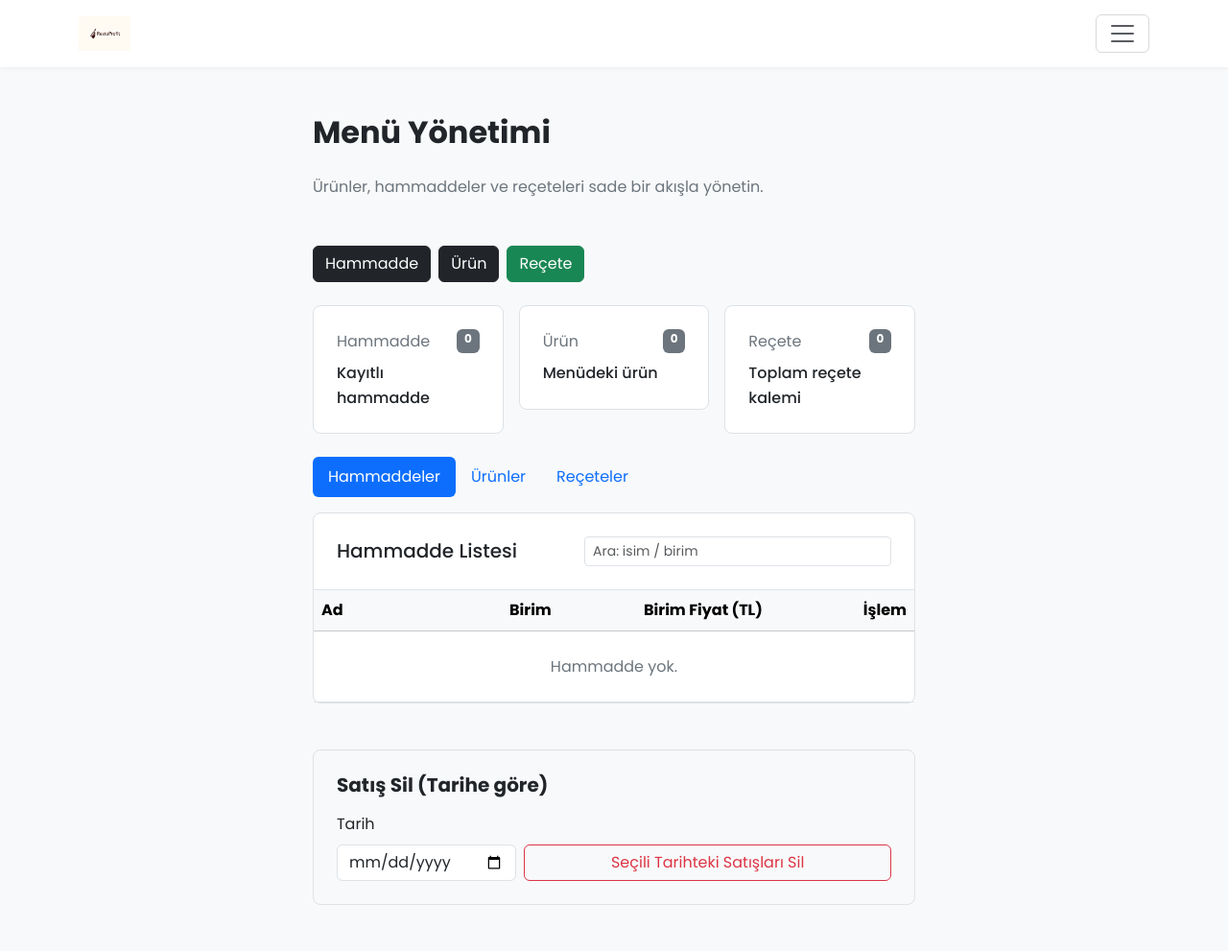
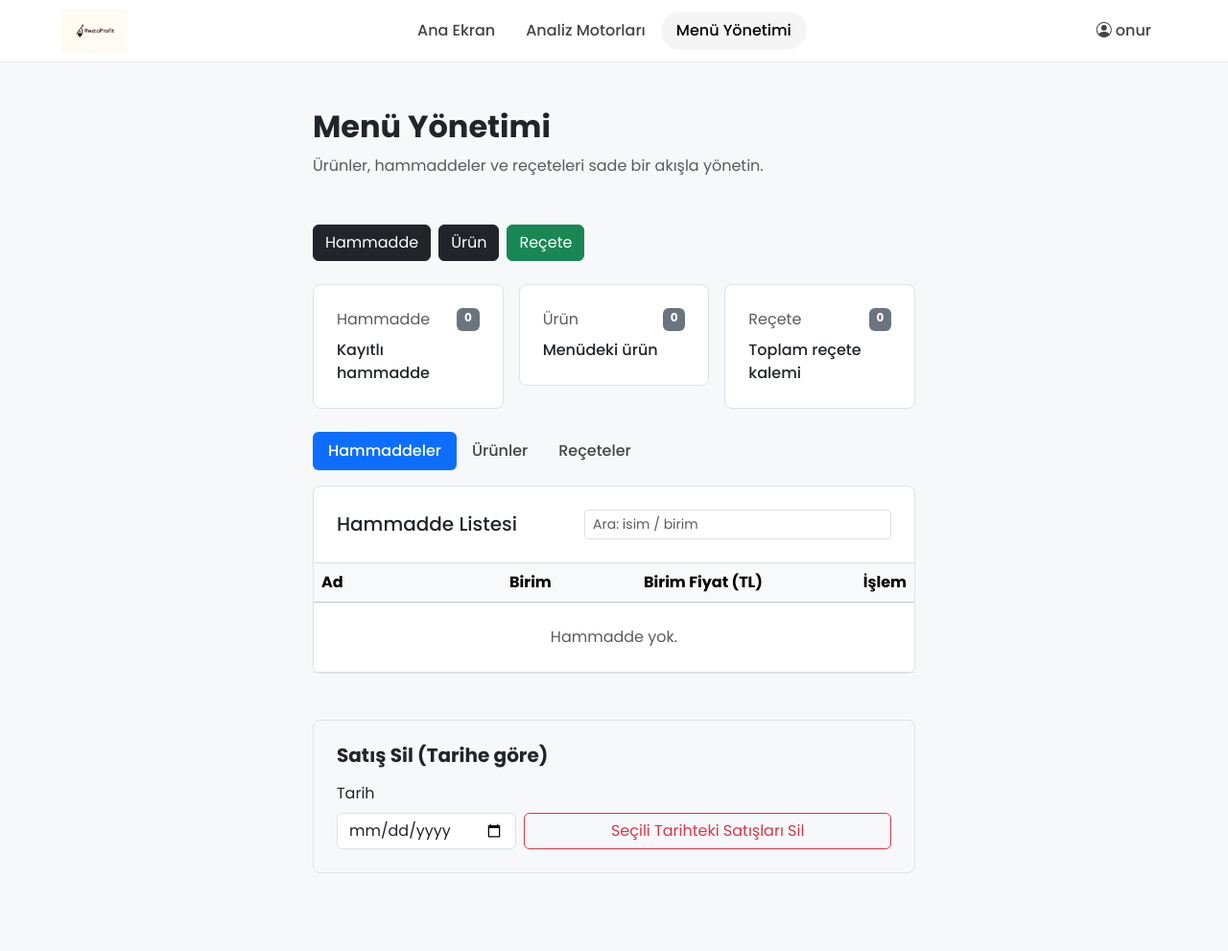
Before and after one commit to onurturkben/restoprofit, a Flask app: page /admin in a window 1280 px wide. Shown: the whole page at 96% size. After the commit the page ends 958 px from the top, so only its background shows below. Run offline with Flask 3, Linux system fonts and the light colour scheme; the first user in the database is signed in; data that the repository does not hold is empty.

Commit message:
Update base.html

```diff
--- a/templates/base.html
+++ b/templates/base.html
@@ -8,136 +8,108 @@
   <link href="https://cdn.jsdelivr.net/npm/bootstrap@5.3.3/dist/css/bootstrap.min.css" rel="stylesheet">
 
   <!-- Icons -->
-  <link href="https://cdn.jsdelivr.net/npm/bootstrap-icons@1.11.3/font/bootstrap-icons.min.css" rel="stylesheet">
+  <link rel="stylesheet" href="https://cdn.jsdelivr.net/npm/bootstrap-icons@1.11.3/font/bootstrap-icons.css">
 
-  <!-- Poppins -->
-  <link rel="preconnect" href="https://fonts.googleapis.com">
-  <link rel="preconnect" href="https://fonts.gstatic.com" crossorigin>
+  <!-- Poppins (Avenir alternatifi) -->
   <link href="https://fonts.googleapis.com/css2?family=Poppins:wght@300;400;500;700&display=swap" rel="stylesheet">
 
-  <title>{{ title|default('RestoProfit') }} - RestoProfit</title>
+  <title>{{ title|default('RestoProfit') }}</title>
 
   <style>
     :root{
-      --rp-max: 1140px;          /* 1) container genişliği */
-      --rp-space-1: 8px;         /* 8px spacing sistemi */
-      --rp-space-2: 16px;
-      --rp-space-3: 24px;
-      --rp-space-4: 32px;
-      --rp-space-6: 48px;
-      --rp-space-8: 64px;
-      --rp-muted:#6c757d;
-      --rp-border:#e2e8f0;
-      --rp-bg:#f7f9fb;
-      --rp-card:#ffffff;
-      --rp-ink:#212529;
+      --rp-bg:#f7f8fa;        /* ana arka plan */
+      --rp-card:#ffffff;      /* kart arka plan */
+      --rp-text:#212529;      /* metin */
+      --rp-muted:#6c757d;     /* ikincil metin */
+      --rp-brand:#2C0302;     /* logo rengi */
+      --rp-radius:14px;       /* büyük, yumuşak köşe */
+      --rp-shadow:0 10px 25px rgba(16,24,40,.06);
+      --space-1:8px; --space-2:16px; --space-3:24px; --space-4:32px; --space-5:48px; --space-6:64px;
+      --container-max:1200px;
     }
 
-    html,body{height:100%}
-    body{
-      font-family:'Poppins',system-ui,-apple-system,Segoe UI,Roboto,Arial,sans-serif;
-      color:var(--rp-ink);
-      background:#f8f9fa;
-      line-height:1.6;
+    html,body{background:var(--rp-bg); color:var(--rp-text); font-family:'Poppins',system-ui,-apple-system,Segoe UI,Roboto,"Helvetica Neue",Arial,"Noto Sans","Apple Color Emoji","Segoe UI Emoji","Segoe UI Symbol";}
+    a { text-decoration: none; }
+    a:hover { text-decoration: underline; }
+
+    /* NAVBAR */
+    .rp-nav{
+      background:#fff;
+      box-shadow: 0 1px 0 rgba(0,0,0,.05);
+    }
+    .rp-container{
+      max-width: var(--container-max);
+      margin-inline:auto;
+      padding-inline: var(--space-3);
+    }
+    .brand-logo{
+      height: 34px;         /* mobil */
+      width: auto;
+      display:block;
+    }
+    @media (min-width:768px){
+      .brand-logo{ height: 46px; }  /* masaüstü daha büyük */
+    }
+    .nav-link{
+      font-weight:500;
+      color:#444;
+      padding: .5rem 1rem;
+      border-radius:999px;
+    }
+    .nav-link.active, .nav-link:hover{
+      color:#000;
+      background: rgba(0,0,0,.04);
     }
 
-    /* NAV */
-    .navbar{
-      background:#fff;
-      box-shadow:0 2px 4px rgba(0,0,0,.04);
-      padding-block:12px;
-    }
-    .rp-container{ max-width: var(--rp-max); margin-inline:auto; }
-
-    .navbar-brand img{
-      height:36px;              /* logonun boyu */
-      width:auto;
-      display:block;
-    }
-
-    /* Ana içerik */
-    main{ padding-block: var(--rp-space-6); }
-    .section{ margin-bottom: var(--rp-space-8); }
-
-    /* Kart */
-    .rp-card{
-      background:var(--rp-card);
-      border:1px solid var(--rp-border);
-      border-radius:12px;
-      box-shadow: 0 4px 12px rgba(16,24,40,.06);
-      padding: clamp(16px, 2.2vw, 32px);
-    }
-
-    /* Başlıklar */
-    h1{ font-weight:700; font-size: clamp(28px, 3.2vw, 36px); margin-bottom:var(--rp-space-3); }
-    h2{ font-weight:700; font-size: clamp(22px, 2.6vw, 28px); margin-bottom:var(--rp-space-2); }
-    h3{ font-weight:500; font-size: clamp(18px, 2.2vw, 20px); margin-bottom:var(--rp-space-2); }
-    .text-muted{ color:var(--rp-muted)!important; }
-
-    /* Sonuç bloğu */
-    .result-card{
-      background:var(--rp-bg);
-      border:1px solid var(--rp-border);
-      border-radius:12px;
-      padding: clamp(16px, 2vw, 24px);
-    }
-    .result-pre{
-      margin:0;
-      white-space:pre-wrap;     /* satır kaydırma */
-      word-break:break-word;
-      font-family: ui-monospace, SFMono-Regular, Menlo, Monaco, Consolas, "Liberation Mono", monospace;
-      font-size: 15px;
-      line-height:1.7;
-    }
-
-    /* Form boşlukları */
-    .form-group{ margin-bottom: var(--rp-space-3); }
-    .form-actions{ margin-top: var(--rp-space-3); }
-
-    /* Linkler */
-    a{ text-decoration:none }
-    a:hover{ text-decoration:underline }
-
-    /* Mobil önce düzen */
-    @media (min-width: 992px){
-      .grid-2{ display:grid; grid-template-columns: 1fr 1fr; gap: var(--rp-space-4); }
-      .grid-3{ display:grid; grid-template-columns: 1fr 1fr 1fr; gap: var(--rp-space-4); }
+    main{ padding-block: var(--space-5); }
+    .card{
+      border:1px solid #e9ecef;
+      border-radius: var(--rp-radius);
+      box-shadow: var(--rp-shadow);
     }
   </style>
-
   {% block head %}{% endblock %}
 </head>
 <body class="d-flex flex-column min-vh-100">
 
-  <nav class="navbar">
-    <div class="container-fluid rp-container d-flex align-items-center">
-      <!-- SADECE LOGO -->
-      <a class="navbar-brand d-flex align-items-center" href="{{ url_for('dashboard') }}" aria-label="RestoProfit Ana Sayfa">
-        <img src="{{ url_for('static', filename='images/restoprofit-logo.png') }}" alt="RestoProfit">
+  <!-- NAV: her zaman geniş, hamburger yok -->
+  <nav class="rp-nav">
+    <div class="rp-container d-flex align-items-center justify-content-between" style="height:64px;">
+      <!-- SADECE LOGO (metin yok) -->
+      <a href="{{ url_for('dashboard') }}" class="d-flex align-items-center" aria-label="RestoProfit Ana Sayfa">
+        <img class="brand-logo" src="{{ url_for('static', filename='images/restoprofit-logo.png') }}" alt="RestoProfit Logo">
+        <span class="visually-hidden">RestoProfit</span>
       </a>
 
-      <button class="navbar-toggler ms-auto" type="button" data-bs-toggle="collapse" data-bs-target="#navbarNav" aria-controls="navbarNav" aria-expanded="false" aria-label="Menüyü aç/kapat">
-        <span class="navbar-toggler-icon"></span>
-      </button>
+      <!-- Menü bağlantıları (hep görünür) -->
+      <ul class="nav">
+        <li class="nav-item">
+          <a class="nav-link {% if request.endpoint == 'dashboard' %}active{% endif %}" href="{{ url_for('dashboard') }}">Ana Ekran</a>
+        </li>
+        <li class="nav-item">
+          <a class="nav-link {% if request.endpoint == 'reports' %}active{% endif %}" href="{{ url_for('reports') }}">Analiz Motorları</a>
+        </li>
+        <li class="nav-item">
+          <a class="nav-link {% if request.endpoint == 'admin_panel' %}active{% endif %}" href="{{ url_for('admin_panel') }}">Menü Yönetimi</a>
+        </li>
+      </ul>
 
-      <div class="collapse navbar-collapse" id="navbarNav">
-        <ul class="navbar-nav ms-auto">
-          <li class="nav-item"><a class="nav-link {% if request.endpoint == 'dashboard' %}active{% endif %}" href="{{ url_for('dashboard') }}">Ana Ekran</a></li>
-          <li class="nav-item"><a class="nav-link {% if request.endpoint == 'reports' %}active{% endif %}" href="{{ url_for('reports') }}">Analiz Motorları</a></li>
-          <li class="nav-item"><a class="nav-link {% if request.endpoint == 'admin_panel' %}active{% endif %}" href="{{ url_for('admin_panel') }}">Menü Yönetimi</a></li>
+      <!-- Kullanıcı menüsü -->
+      <div class="d-flex align-items-center">
         {% if current_user.is_authenticated %}
-          <li class="nav-item dropdown ms-2">
-            <a class="nav-link dropdown-toggle" href="#" data-bs-toggle="dropdown">{{ current_user.username }}</a>
-            <ul class="dropdown-menu dropdown-menu-end">
-              <li><a class="dropdown-item" href="{{ url_for('change_password') }}">Şifre Değiştir</a></li>
+        <div class="dropdown">
+          <a class="d-flex align-items-center nav-link" href="#" data-bs-toggle="dropdown">
+            <i class="bi bi-person-circle me-1" aria-hidden="true"></i>{{ current_user.username }}
+          </a>
+          <ul class="dropdown-menu dropdown-menu-end shadow">
+            <li><a class="dropdown-item" href="{{ url_for('change_password') }}"><i class="bi bi-key-fill me-2"></i>Şifre Değiştir</a></li>
             <li><hr class="dropdown-divider"></li>
-              <li><a class="dropdown-item text-danger" href="{{ url_for('logout') }}">Çıkış Yap</a></li>
+            <li><a class="dropdown-item text-danger" href="{{ url_for('logout') }}"><i class="bi bi-box-arrow-right me-2"></i>Çıkış Yap</a></li>
           </ul>
-          </li>
+        </div>
         {% else %}
-          <li class="nav-item ms-2"><a class="nav-link" href="{{ url_for('login') }}">Giriş Yap</a></li>
+        <a class="btn btn-sm btn-outline-dark" href="{{ url_for('login') }}"><i class="bi bi-box-arrow-in-right me-1"></i>Giriş Yap</a>
         {% endif %}
-        </ul>
       </div>
     </div>
   </nav>
```
Also changed, not shown: other parts of templates/base.html (+1 -2 lines). Lines whose indentation alone changed are shown as unchanged.
